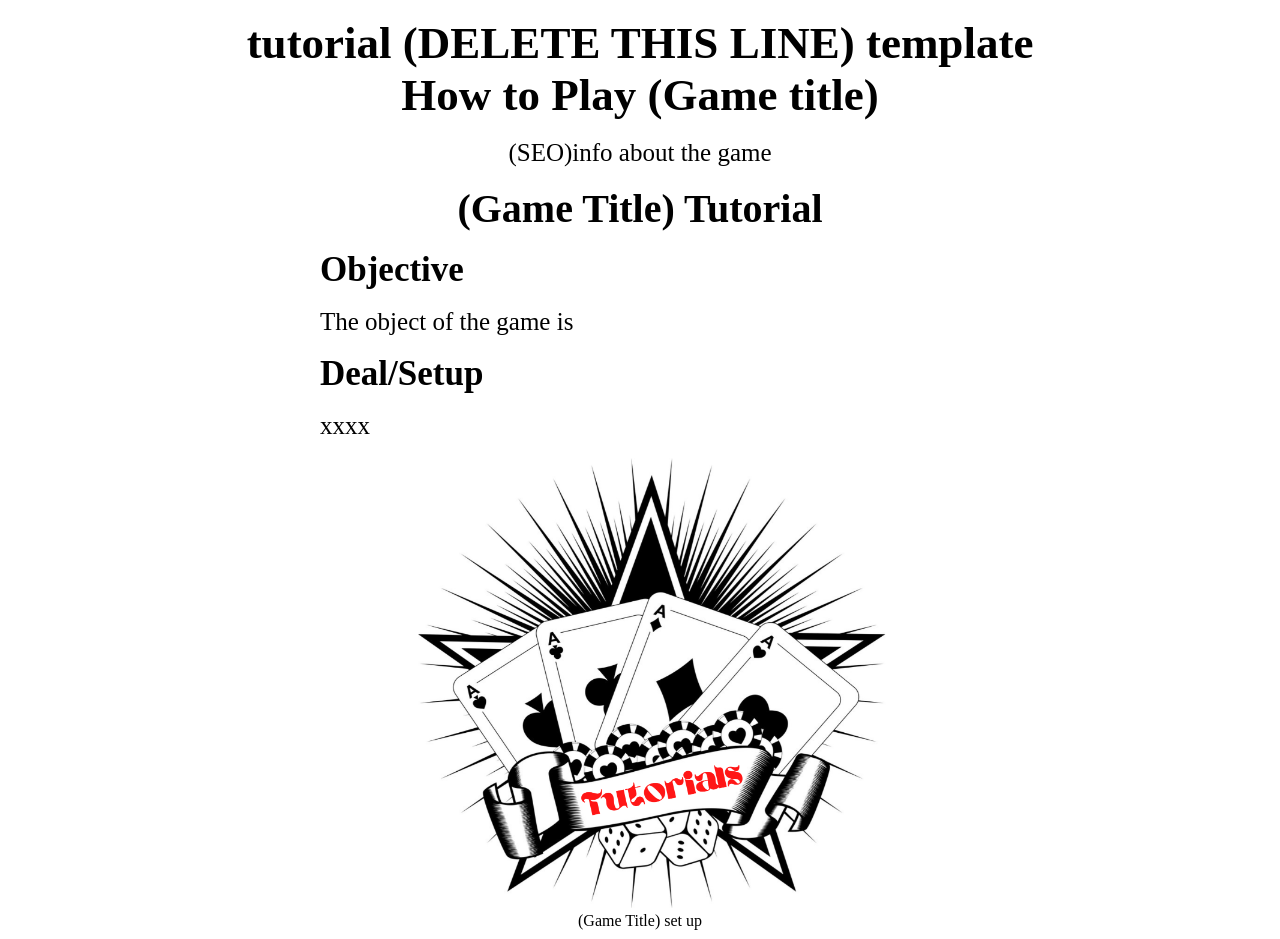
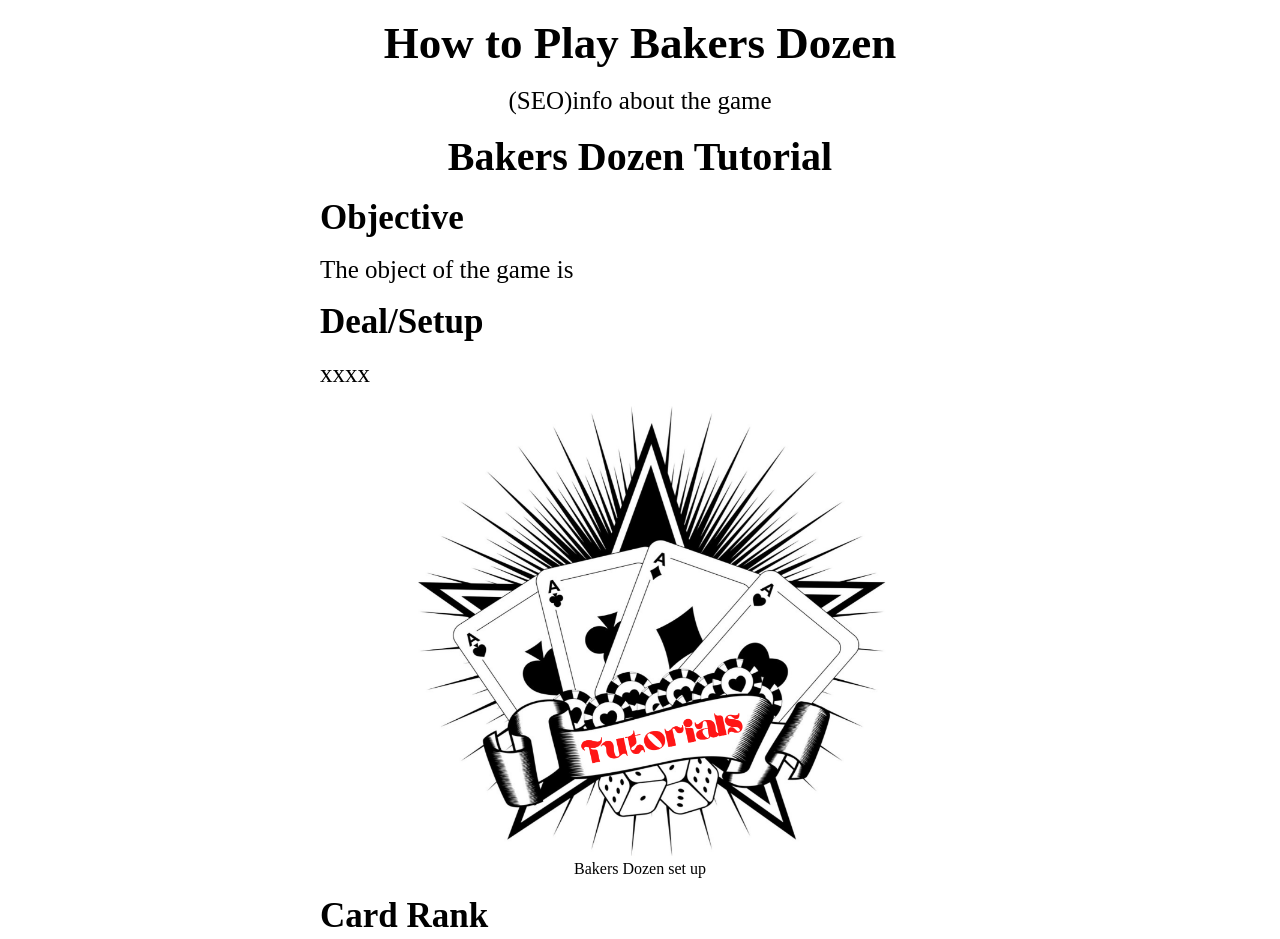
Before and after one commit to Shaynon17/nodejstest, a website: page gameWebsite/gameArticles/bakersDozen.html in a window 1280 px wide. Shown: the part 83-1022 px from the top of the page. Drawn offline with Linux system fonts and the light colour scheme.

Commit message:
updates tutorial template for easier use

```diff
--- a/gameWebsite/gameArticles/bakersDozen.html
+++ b/gameWebsite/gameArticles/bakersDozen.html
@@ -5,11 +5,11 @@ or CAP file:///home/shaynon17/coding/nodejstest/websitepractice.html into browse
 
 <head>
     <link rel="stylesheet" type="text/css" href="../style.css">
-    <title>(Game Title) Rules: How to play (Game Title) Tutorial</title>
+    <title>Bakers Dozen Rules: How to play Bakers Dozen Tutorial</title>
     <!-- Fill in SEO ------------------------------------------------------------------->
-    <meta name="og:title" property="og:title" content="How to play (Game Title)">
+    <meta name="og:title" property="og:title" content="How to play Bakers Dozen">
     <!-- Fill in SEO ----------- (this is the same as <h1> -------------------->
-    <meta name="description" content="Learn the rules for (Game Title) and how to play with this tutorial">
+    <meta name="description" content="Learn the rules for Bakers Dozen and how to play with this tutorial">
     <!-- Fill in SEO -------------------------------->
 
 </head>
@@ -40,21 +40,20 @@ or CAP file:///home/shaynon17/coding/nodejstest/websitepractice.html into browse
 
 
     <div class="game">
-        <h1>tutorial (DELETE THIS LINE) template</h1>
-        <h1>How to Play (Game title)</h1> <br>
+        <h1>How to Play Bakers Dozen</h1> <br>
         <!--------------------- Fill in SEO ----------------------------------------------------------------------------->
         <p class="pseo">(SEO)info about the game</p> <br>
         <!--------------------- Fill in SEO ------------------------------------------------------------------>
-        <h2>(Game Title) Tutorial</h2> <br>
+        <h2>Bakers Dozen Tutorial</h2> <br>
         <!--------------------- Fill in SEO -------------------------------------------------------------------------------->
         <h3>Objective</h3> <br>
         <p>The object of the game is</p><br>
         <h3>Deal/Setup</h3> <br>
         <p>xxxx</p><br>
         <figure>
-            <img class="tutorial_pics" src="../images/tutorialsimage.png" alt="(Game Title) set up: card layout">
+            <img class="tutorial_pics" src="../images/tutorialsimage.png" alt="Bakers Dozen set up: card layout">
             <!----------- Fill in SEO -------------->
-            <figcaption>(Game Title) set up</figcaption>
+            <figcaption>Bakers Dozen set up</figcaption>
             <!--------------------- Fill in SEO --------------------------------------------------------------------->
         </figure> <br>
         <h3>Card Rank</h3> <br>
```
Also changed, not shown: gameWebsite/gameArticles/aaTutorialTemplate.html (+3 -0 lines).
